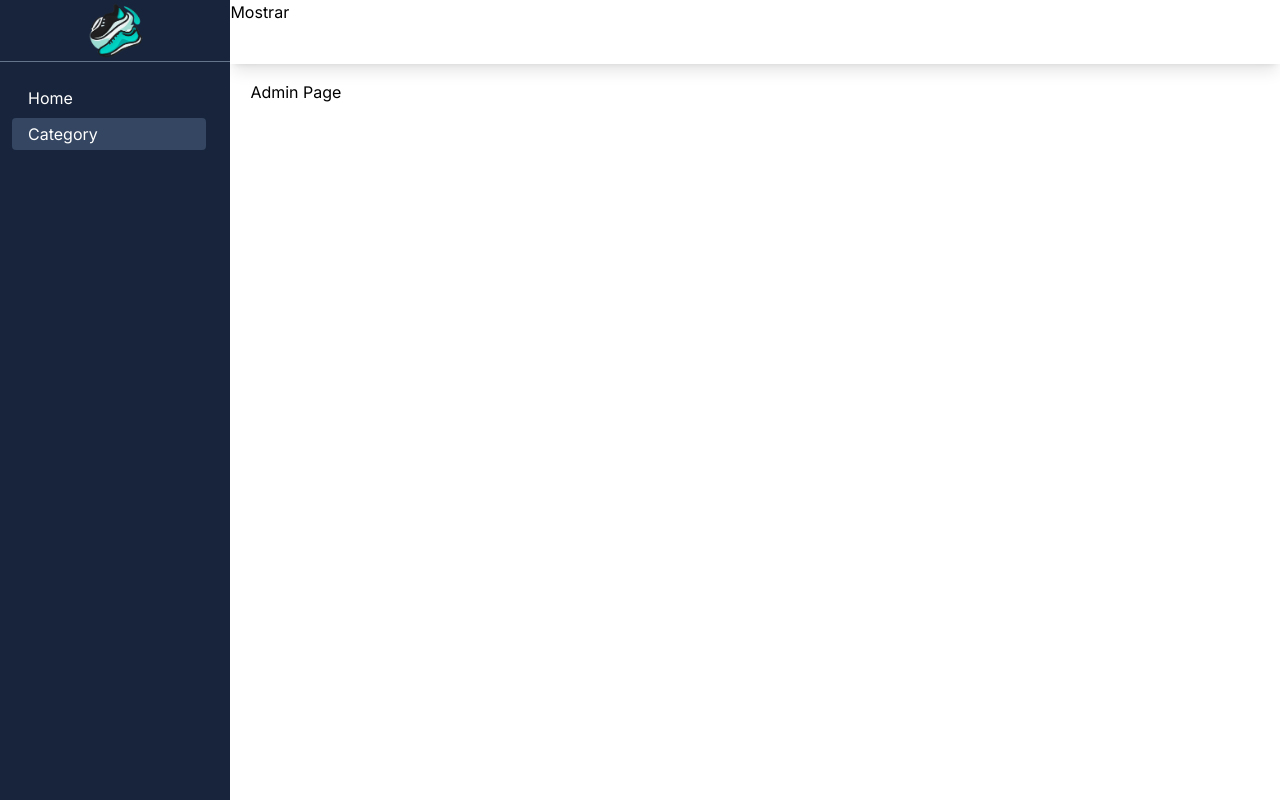
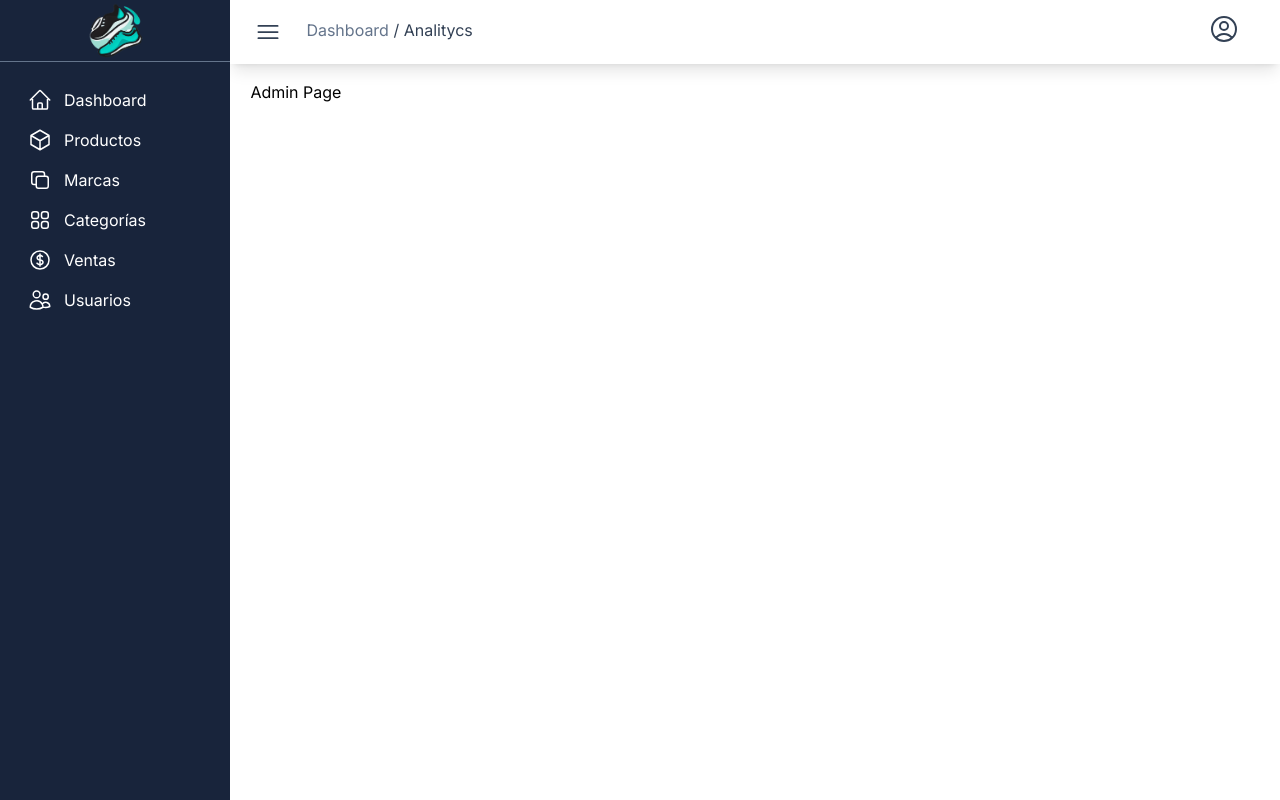
Before and after one commit to hecsolmay/walkstyle-web, a Next.js app: page /admin in a window 1280 px wide. Built offline with nearby package versions, Linux system fonts and the light colour scheme.

Commit message:
add links for admin page and active link

```diff
--- a/src/app/admin/layout.tsx
+++ b/src/app/admin/layout.tsx
@@ -1,6 +1,7 @@
 'use client'
 
 import AdminSideBar, { AdminMobileSideBar } from '@/components/admin/sidebar'
+import { HamburguerIcon, UserCircleIcon } from '@/components/icons'
 import { useState } from 'react'
 
 export default function AdminLayout ({
@@ -22,8 +23,18 @@ export default function AdminLayout ({
       <AdminMobileSideBar closeSideBar={() => { setShowSideBar(true) }} show={!showSideBar} />
 
       <div className='flex-1'>
-        <nav className='sticky top-0 z-10 h-16 overflow-hidden bg-white shadow-lg'>
-          <button onClick={toogleShowSideBar}>Mostrar</button>
+        <nav className='sticky top-0 z-10 flex h-16 items-center justify-between overflow-hidden bg-white pl-6 pr-10 shadow-lg'>
+          <div className='flex gap-6 text-slate-700'>
+            <button onClick={toogleShowSideBar}>
+              <HamburguerIcon className='h-7 w-7' />
+            </button>
+            <p><span className='text-slate-500'>Dashboard</span> / Analitycs</p>
+          </div>
+          <div className='text-slate-700'>
+            <button>
+              <UserCircleIcon className='h-8 w-8 font-light' />
+            </button>
+          </div>
         </nav>
         <main className='h-[calc(100vh-64px)] overflow-y-scroll scroll-smooth px-5  py-4 scrollbar-none scrollbar-thumb-slate-300 hover:scrollbar-thin'>
           {children}
--- a/src/components/admin/sidebar.tsx
+++ b/src/components/admin/sidebar.tsx
@@ -1,7 +1,9 @@
+import { Background } from '@/components/modal-background'
+import { links } from '@/contants/admin-links'
 import { cn } from '@/utils/cn'
 import Image from 'next/image'
 import Link from 'next/link'
-import { Background } from '@/components/modal-background'
+import { usePathname } from 'next/navigation'
 
 interface AdminSideBarProps {
   show: boolean
@@ -22,7 +24,7 @@ interface AdminMobilePros extends AdminSideBarProps {
 export function AdminMobileSideBar ({ show, closeSideBar }: AdminMobilePros) {
   return (
     <Background close={closeSideBar} show={show} className='md:hidden'>
-      <aside className={cn('sticky left-0 max-h-screen top-0 z-30 h-screen w-[40vw] bg-[#18243b] duration-300')}>
+      <aside className={cn('sticky left-0 max-h-screen top-0 z-30 h-screen w-[58vw] md:w-[40vw] bg-[#18243b] duration-300')}>
         <SidebarContent />
       </aside>
     </Background>
@@ -31,14 +33,20 @@ export function AdminMobileSideBar ({ show, closeSideBar }: AdminMobilePros) {
 }
 
 export function SidebarContent () {
+  const pathname = usePathname()
+  console.log(pathname)
+
   return (
     <>
       <div className='grid h-16 place-content-center border-b border-slate-500'>
         <Image src={'/icon.webp'} width={55} height={55} alt='WalkStyle Logo' />
       </div>
       <ul className='flex h-[95%] flex-col gap-1 overflow-y-scroll scroll-smooth py-5 pl-3 text-white scrollbar-none'>
-        <Navlink href='#' label='Home'/>
-        <Navlink isActive href='#' label='Category'/>
+        {
+          links.map(link => (
+            <Navlink key={link.label} isActive={pathname === link.href} {...link}/>
+          ))
+        }
       </ul>
     </>
   )
@@ -48,12 +56,14 @@ interface NavlinkProps {
   href: string
   label?: string
   isActive?: boolean
+  icon: React.ReactNode
 }
 
-export function Navlink ({ href, label, isActive = false }: NavlinkProps) {
+export function Navlink ({ href, label, isActive = false, icon }: NavlinkProps) {
   return (
-    <li className='w-full md:w-[calc(100%_-_1rem)]'>
-      <Link href={href} className={cn('block rounded mr-2 px-4 py-1 text-start text-white hover:bg-[#27354d]', isActive && ' bg-[#344661]')}>
+    <li className='h-9 w-full md:w-[calc(100%_-_1rem)]'>
+      <Link href={href} className={cn('flex gap-3 h-full items-center rounded mr-2 px-4 py-1 text-start text-white hover:bg-[#27354d]', isActive && ' bg-[#344661]')}>
+        {icon}
         {label}
       </Link>
     </li>
--- a/src/components/icons.tsx
+++ b/src/components/icons.tsx
@@ -63,3 +63,59 @@ export function TrashCanIcon ({ className = '' }: IconProps) {
     </svg>
   )
 }
+
+export function UserCircleIcon ({ className = '' }: IconProps) {
+  return (
+    <svg className={cn(defaultSize, className)} fill="none" stroke="currentColor" strokeWidth="1.5" viewBox="0 0 24 24" aria-hidden="true">
+      <path strokeLinecap="round" strokeLinejoin="round" d="M17.982 18.725A7.488 7.488 0 0012 15.75a7.488 7.488 0 00-5.982 2.975m11.963 0a9 9 0 10-11.963 0m11.963 0A8.966 8.966 0 0112 21a8.966 8.966 0 01-5.982-2.275M15 9.75a3 3 0 11-6 0 3 3 0 016 0z"></path>
+    </svg>
+  )
+}
+
+export function HomeIcon ({ className = '' }: IconProps) {
+  return (
+    <svg className={cn(defaultSize, className)} fill="none" stroke="currentColor" strokeWidth="1.5" viewBox="0 0 24 24" aria-hidden="true">
+      <path strokeLinecap="round" strokeLinejoin="round" d="M2.25 12l8.954-8.955c.44-.439 1.152-.439 1.591 0L21.75 12M4.5 9.75v10.125c0 .621.504 1.125 1.125 1.125H9.75v-4.875c0-.621.504-1.125 1.125-1.125h2.25c.621 0 1.125.504 1.125 1.125V21h4.125c.621 0 1.125-.504 1.125-1.125V9.75M8.25 21h8.25"></path>
+    </svg>
+  )
+}
+
+export function CategoryIcon ({ className = '' }: IconProps) {
+  return (
+    <svg className={cn(defaultSize, className)} fill="none" stroke="currentColor" strokeWidth="1.5" viewBox="0 0 24 24" aria-hidden="true">
+      <path strokeLinecap="round" strokeLinejoin="round" d="M3.75 6A2.25 2.25 0 016 3.75h2.25A2.25 2.25 0 0110.5 6v2.25a2.25 2.25 0 01-2.25 2.25H6a2.25 2.25 0 01-2.25-2.25V6zM3.75 15.75A2.25 2.25 0 016 13.5h2.25a2.25 2.25 0 012.25 2.25V18a2.25 2.25 0 01-2.25 2.25H6A2.25 2.25 0 013.75 18v-2.25zM13.5 6a2.25 2.25 0 012.25-2.25H18A2.25 2.25 0 0120.25 6v2.25A2.25 2.25 0 0118 10.5h-2.25a2.25 2.25 0 01-2.25-2.25V6zM13.5 15.75a2.25 2.25 0 012.25-2.25H18a2.25 2.25 0 012.25 2.25V18A2.25 2.25 0 0118 20.25h-2.25A2.25 2.25 0 0113.5 18v-2.25z"></path>
+    </svg>
+  )
+}
+
+export function ProductIcon ({ className = '' }: IconProps) {
+  return (
+    <svg className={cn(defaultSize, className)} fill="none" stroke="currentColor" strokeWidth="1.5" viewBox="0 0 24 24" aria-hidden="true">
+      <path strokeLinecap="round" strokeLinejoin="round" d="M21 7.5l-9-5.25L3 7.5m18 0l-9 5.25m9-5.25v9l-9 5.25M3 7.5l9 5.25M3 7.5v9l9 5.25m0-9v9"></path>
+    </svg>
+  )
+}
+
+export function BrandIcon ({ className = '' }: IconProps) {
+  return (
+    <svg className={cn(defaultSize, className)} fill="none" stroke="currentColor" strokeWidth="1.5" viewBox="0 0 24 24" aria-hidden="true">
+      <path strokeLinecap="round" strokeLinejoin="round" d="M16.5 8.25V6a2.25 2.25 0 00-2.25-2.25H6A2.25 2.25 0 003.75 6v8.25A2.25 2.25 0 006 16.5h2.25m8.25-8.25H18a2.25 2.25 0 012.25 2.25V18A2.25 2.25 0 0118 20.25h-7.5A2.25 2.25 0 018.25 18v-1.5m8.25-8.25h-6a2.25 2.25 0 00-2.25 2.25v6"></path>
+    </svg>
+  )
+}
+
+export function SalesIcon ({ className = '' }: IconProps) {
+  return (
+    <svg className={cn(defaultSize, className)} fill="none" stroke="currentColor" strokeWidth="1.5" viewBox="0 0 24 24" aria-hidden="true">
+      <path strokeLinecap="round" strokeLinejoin="round" d="M12 6v12m-3-2.818l.879.659c1.171.879 3.07.879 4.242 0 1.172-.879 1.172-2.303 0-3.182C13.536 12.219 12.768 12 12 12c-.725 0-1.45-.22-2.003-.659-1.106-.879-1.106-2.303 0-3.182s2.9-.879 4.006 0l.415.33M21 12a9 9 0 11-18 0 9 9 0 0118 0z"></path>
+    </svg>
+  )
+}
+
+export function UsersPairIcon ({ className = '' }: IconProps) {
+  return (
+    <svg className={cn(defaultSize, className)} fill="none" stroke="currentColor" strokeWidth="1.5" viewBox="0 0 24 24" aria-hidden="true">
+      <path strokeLinecap="round" strokeLinejoin="round" d="M15 19.128a9.38 9.38 0 002.625.372 9.337 9.337 0 004.121-.952 4.125 4.125 0 00-7.533-2.493M15 19.128v-.003c0-1.113-.285-2.16-.786-3.07M15 19.128v.106A12.318 12.318 0 018.624 21c-2.331 0-4.512-.645-6.374-1.766l-.001-.109a6.375 6.375 0 0111.964-3.07M12 6.375a3.375 3.375 0 11-6.75 0 3.375 3.375 0 016.75 0zm8.25 2.25a2.625 2.625 0 11-5.25 0 2.625 2.625 0 015.25 0z"></path>
+    </svg>
+  )
+}
--- /dev/null
+++ b/src/contants/admin-links.tsx
@@ -0,0 +1,40 @@
+import { BrandIcon, CategoryIcon, HomeIcon, ProductIcon, SalesIcon, UsersPairIcon } from '@/components/icons'
+
+export interface NavLinks {
+  label: string
+  href: string
+  icon: React.ReactNode
+}
+
+export const links: NavLinks[] = [
+  {
+    label: 'Dashboard',
+    href: '#',
+    icon: <HomeIcon />
+  },
+  {
+    label: 'Productos',
+    href: '#',
+    icon: <ProductIcon />
+  },
+  {
+    label: 'Marcas',
+    href: '#',
+    icon: <BrandIcon />
+  },
+  {
+    label: 'Categorías',
+    href: '#',
+    icon: <CategoryIcon />
+  },
+  {
+    label: 'Ventas',
+    href: '#',
+    icon: <SalesIcon />
+  },
+  {
+    label: 'Usuarios',
+    href: '#',
+    icon: <UsersPairIcon />
+  }
+]
```
